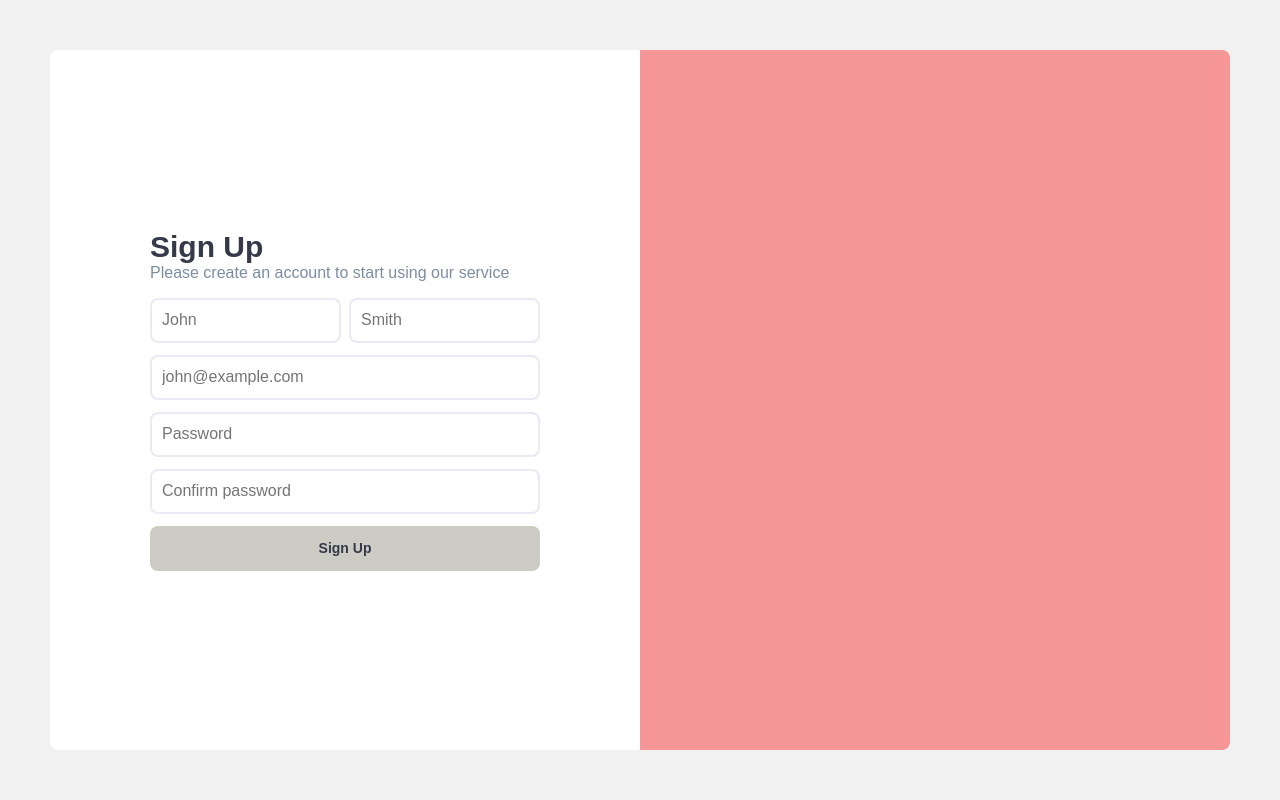
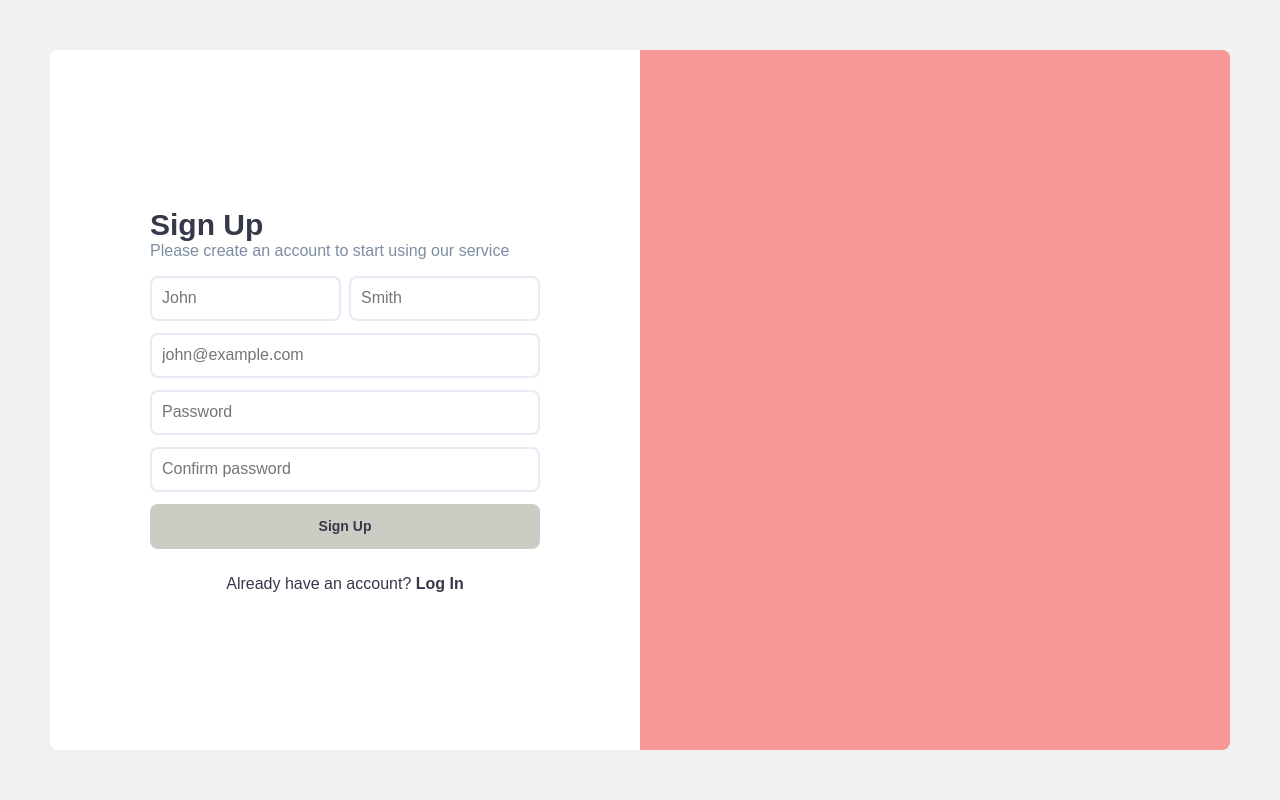
Before and after one commit to Hexatare/DeckBuilder, a Flask app: page /signup in a window 1280 px wide. Run offline with Flask 3, Linux system fonts and the light colour scheme.

Commit message:
Added link to authentication pages

```diff
--- a/deck_builder/auth/static/styles/signup.css
+++ b/deck_builder/auth/static/styles/signup.css
@@ -123,3 +123,12 @@ body,
 .password-match-error {
     color: var(--color-danger-dark)
 }
+
+.login-link {
+    text-decoration: none;
+    font-weight: 600;
+}
+
+.have-account {
+    margin-top: 10px;
+}
--- a/deck_builder/auth/templates/login.html
+++ b/deck_builder/auth/templates/login.html
@@ -25,6 +25,8 @@
                 <p class="login-error hidden" id="login-error">Wrong email or password</p>
                 <button class="submit-form" id="submit-form" disabled>Log In</button>
             </div>
+            <div class="no-account">Don't have an account yet? <a class="signup-link"
+                    href="{{ url_for('auth_bp.signup')}}">Sign Up</a></div>
         </div>
         <div class="right"></div>
     </div>
--- a/deck_builder/auth/templates/signup.html
+++ b/deck_builder/auth/templates/signup.html
@@ -32,6 +32,8 @@
                 <p class="password-match-error hidden" id="password-match-error">Passwords do not match</p>
                 <button class="submit-form" id="submit-form" disabled>Sign Up</button>
             </div>
+            <p class="have-account">Already have an account? <a class="login-link"
+                    href="{{ url_for('auth_bp.login') }}">Log In</a></p>
         </div>
         <div class="right"></div>
     </div>
```
Also changed, not shown: deck_builder/auth/static/styles/login.css (+9 -0 lines).
